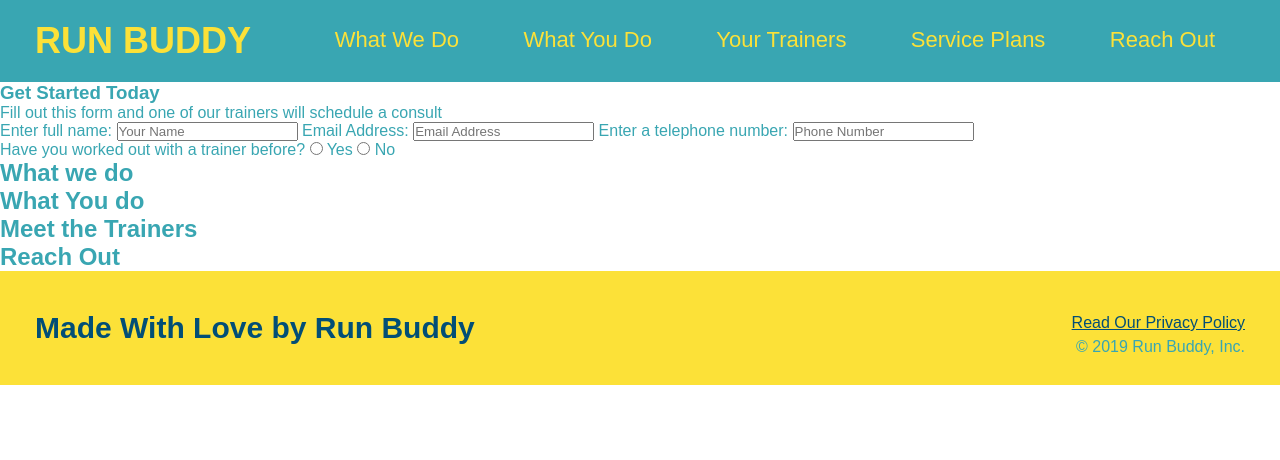
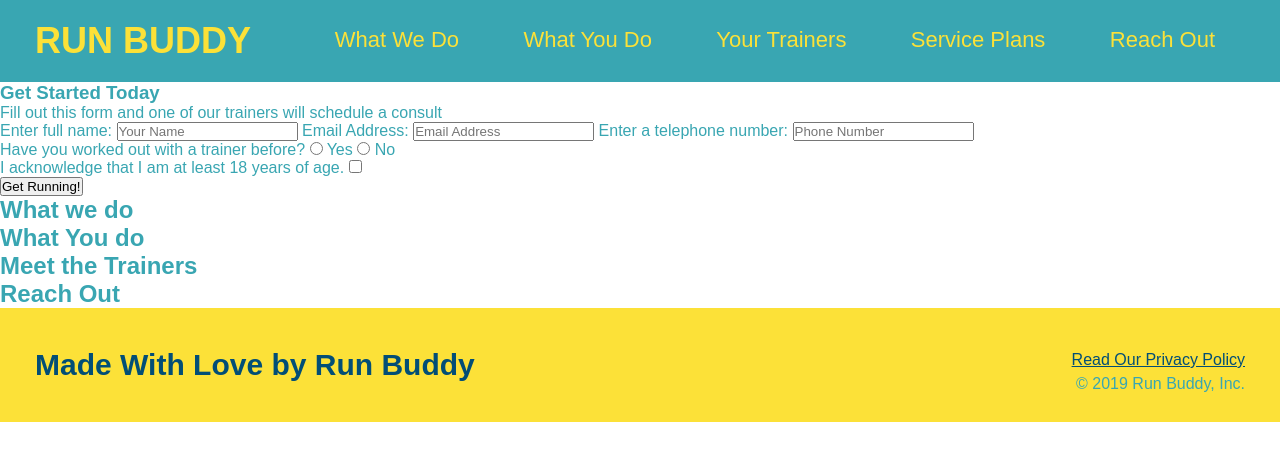
Before and after one commit to miinks/run-buddy, a plain HTML site: page index.html in a window 1280 px wide. Drawn offline with Linux system fonts and the light colour scheme.

Commit message:
run-buddy

```diff
--- a/index.html
+++ b/index.html
@@ -41,9 +41,9 @@
 				<label for="name">Enter full name:</label>
 				<input type="text" placeholder="Your Name" name="name" id="name" />
 				<label for="email">Email Address: </label>
-				<input type="text" placeholder="Email Address" name="email" id="email" />
+				<input type="email" placeholder="Email Address" name="email" id="email" />
 				<label for="phone" >Enter a telephone number:</label>
-				<input type="text" placeholder="Phone Number" name="phone" id="phone" />
+				<input type="tel" placeholder="Phone Number" name="phone" id="phone" />
 
 				<p>
 					Have you worked out with a trainer before?
@@ -52,6 +52,16 @@
 					<input type="radio" name="trainer-confirm" id="trainer-no" />
 					<label for="trainer-no">No</label>
 				</p>
+
+				<p>
+					<label for="checkbox" >
+					I acknowledge that I am at least 18 years of age.
+					</label>
+					<input type="checkbox" name="age-confirm" id="checkbox" />
+				</p>
+				<button type="submit">
+					Get Running!
+				</button>
 			</form>
 		</div>
 	</section>
```
